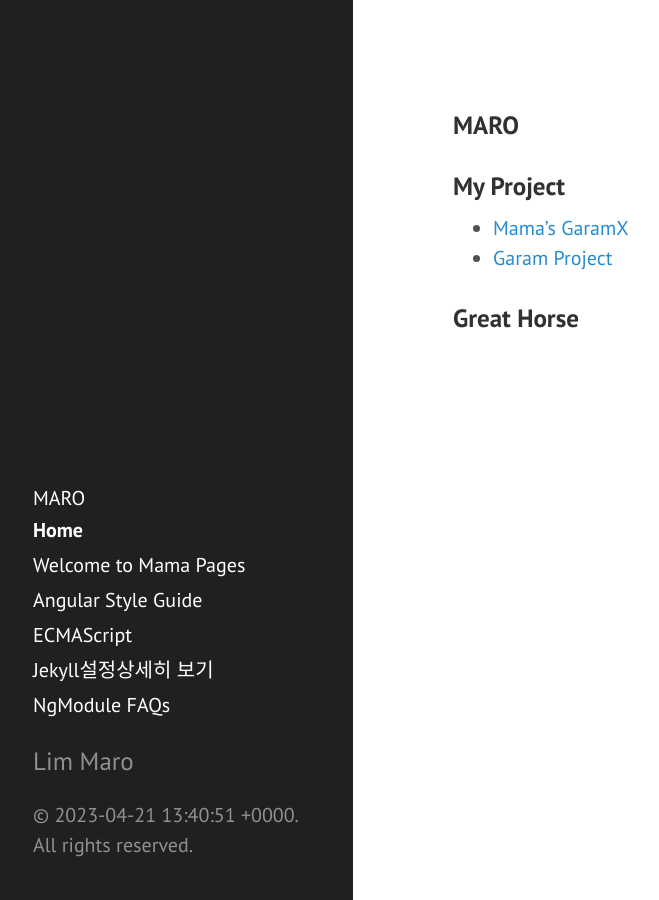
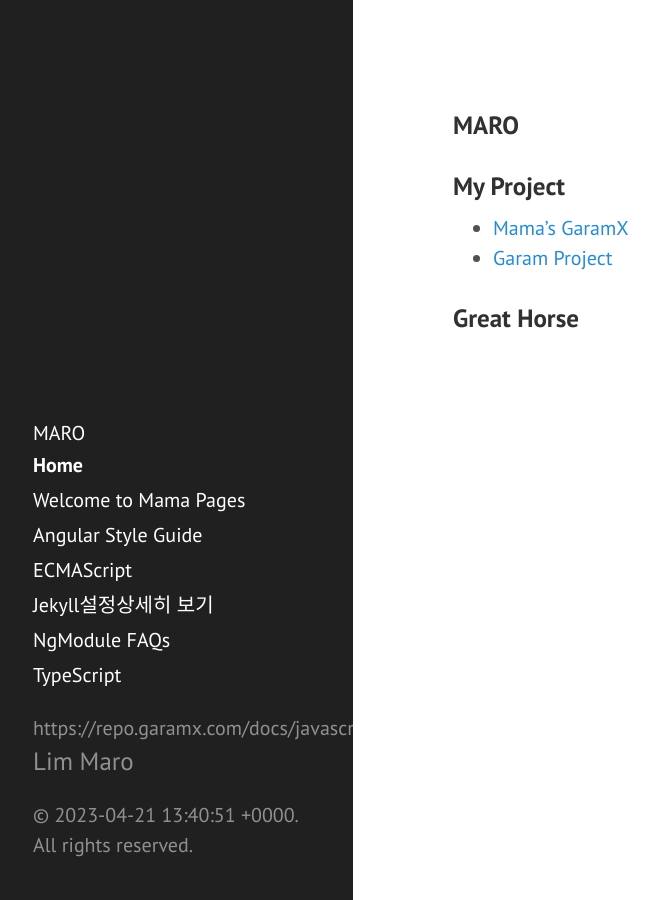
Before and after one commit to taekku/taekku.github.io, a Jekyll site: the page built from index.md, in a window 1280 px wide. Shown: the whole page, without its empty margins (7-666 px from the left). Built offline with Jekyll 4.4.1, drawn with Linux system fonts in a browser that asks for light colours.

Commit message:
계속해서배우고 있음

```diff
--- a/_includes/sidebar.html
+++ b/_includes/sidebar.html
@@ -22,13 +22,22 @@
           {% endif %}
         {% endif %}
       {% endfor %}
+
+      {% assign pages_list = site.pages %}
+      {% for node in pages_list %}
+        {% if node.title != null %}
+          {% if node.layout == "mama" %}
+            <a class="sidebar-nav-item{% if page.url == node.url %} active{% endif %}" href="{{ node.url }}">{{ node.title }}</a>
+          {% endif %}
+        {% endif %}
+      {% endfor %}
 {% comment %}
       <a class="sidebar-nav-item" href="{{ site.github.repo }}/archive/v{{ site.version }}.zip">Download</a>
       <a class="sidebar-nav-item" href="{{ site.github.repo }}">GitHub project</a>
       <span class="sidebar-nav-item">Currently v{{ site.version }}</span>
 {% endcomment %}
     </nav>
-
+    https://repo.garamx.com/docs/javascript/
     <p class="lead">
       {{ site.author.name }}
     </p>
```
